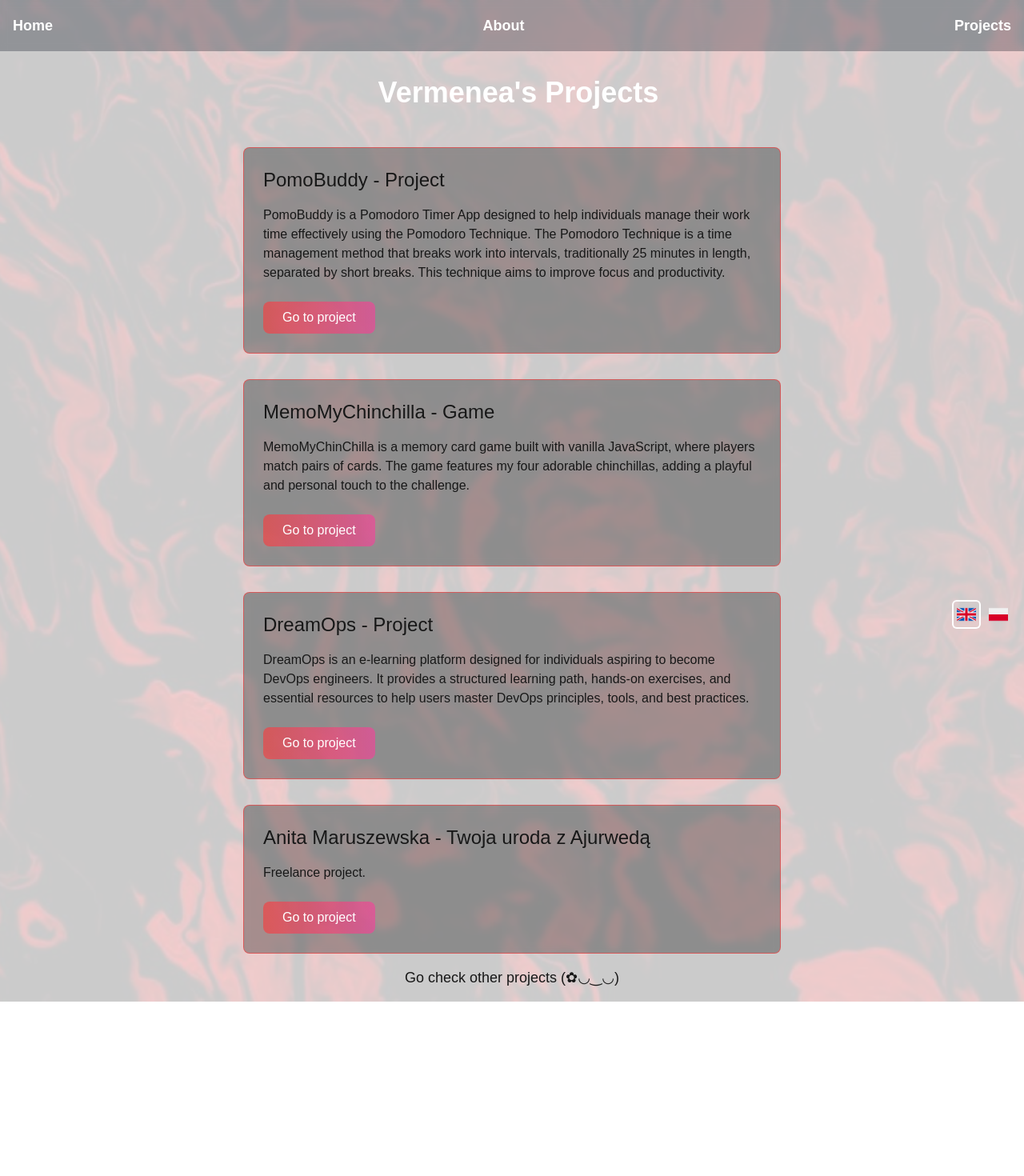
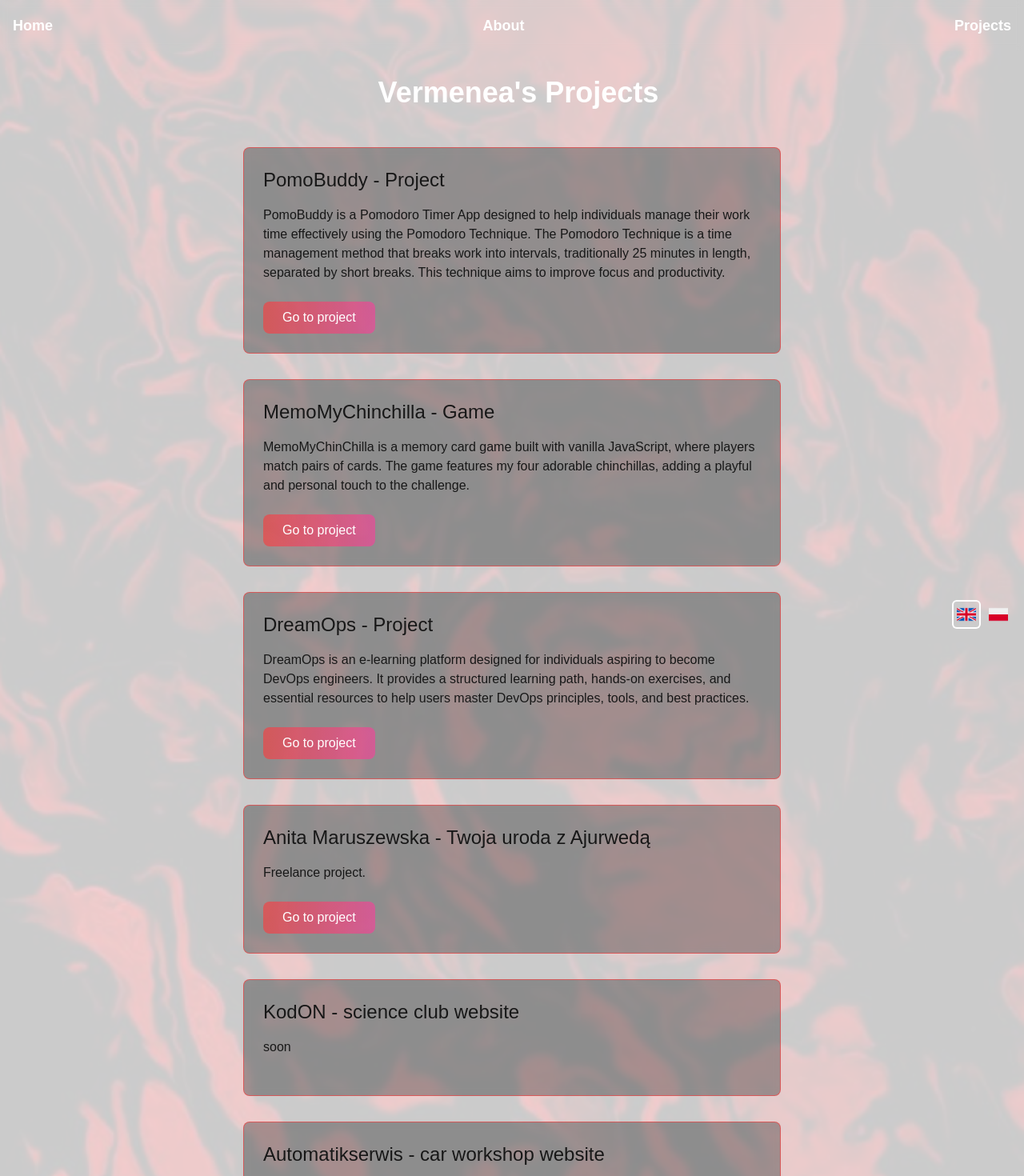
Before and after one commit to vermenea/portfolio, a Next.js app: page /projects in a window 1280 px wide. Shown: the top 1470 px of the page at 80% size. Before the commit the page ends 1252 px from the top, so only its background shows below. Built offline with nearby package versions, Linux system fonts and the light colour scheme.

Commit message:
feat: enhancing website & fixing some issues

```diff
--- a/app/about/page.tsx
+++ b/app/about/page.tsx
@@ -38,7 +38,15 @@ export default function About() {
           className='w-48 md:w-72 h-auto'
         />
       </div>
-      <div className='flex space-x-4 justify-center w-full mt-8 mb-20'>
+      <div>
+          <Link
+            href='mailto:vermenea@gmail.com'
+            className='px-6 py-2 rounded-lg bg-gradient-to-r from-red-500/70 to-pink-500/70 text-white hover:from-red-400 hover:to-pink-400 transition-all duration-300 transform hover:scale-105'
+          >
+            {t.home.contactMe}
+          </Link>
+        </div>
+      <div className='flex space-x-4 justify-center w-full mt-20 mb-20'>
         <Link href='https://github.com/vermenea' passHref>
           <Image
             src='/githubwhite.png'
--- a/app/projects/page.tsx
+++ b/app/projects/page.tsx
@@ -9,7 +9,7 @@ const projectLinks = [
   'https://vermenea.github.io/MemoMyChinchilla/',
   'https://frontend-staging.tuto.dev.pfaff.app/',
   'https://anitamaruszewska.pl/',
-];
+] as const;
 
 export default function Projects() {
   const { language } = useLanguage();
@@ -19,7 +19,7 @@ export default function Projects() {
     <div className='relative flex flex-col items-center justify-center min-h-screen p-4'>
       <div className='absolute inset-0 bg-[url("/bcg.jpg")] bg-cover bg-center opacity-20 z-0'></div>
       <div className='relative z-10 w-full flex flex-col items-center'>
-        <nav className='fixed top-0 left-0 w-screen h-16 flex items-center justify-between px-4 bg-gray-900/30 backdrop-blur-sm z-50'>
+        <nav className='fixed top-0 left-0 w-screen h-16 flex items-center justify-between px-4 bg-transparent-900/30 backdrop-blur-sm z-50'>
           <Link href='/' passHref>
             <p className='text-lg font-semibold text-white'>{t.nav.home}</p>
           </Link>
@@ -43,18 +43,20 @@ export default function Projects() {
               <h2 className='text-2xl mb-4'>{project.title}</h2>
               <p className='mb-6'>{project.description}</p>
               <div className='flex gap-4'>
-                <Link
-                  href={projectLinks[index]}
-                  className='px-6 py-2 rounded-lg bg-gradient-to-r from-red-500/70 to-pink-500/70 text-white hover:from-red-400 hover:to-pink-400 transition-all duration-300 transform hover:scale-105'
-                >
-                  {t.projects.goToProject}
-                </Link>
+                {!['Automatikserwis - car workshop website', 'KodON - science club website', 'KodON - strona internetowa koła naukowego', 'Automatikserwis - strona internetowa warsztatu samochodowego'].includes(project.title) && (
+                  <Link
+                    href={projectLinks[index] || '#'}
+                    className='px-6 py-2 rounded-lg bg-gradient-to-r from-red-500/70 to-pink-500/70 text-white hover:from-red-400 hover:to-pink-400 transition-all duration-300 transform hover:scale-105'
+                  >
+                    {t.projects.goToProject}
+                  </Link>
+                )}
               </div>
             </div>
           ))}
         </div>
 
-        <p className='text-lg text-center mt-4'>{t.projects.checkOthers}</p>
+        <Link href='https://github.com/vermenea?tab=repositories' className='text-lg text-center mt-4' passHref>{t.projects.checkOthers}</Link>
         <div className='fixed bottom-4 right-4 flex gap-2'>
           <LanguageToggle />
         </div>
--- a/translations/translations.ts
+++ b/translations/translations.ts
@@ -33,6 +33,14 @@ export const translations = {
         {
           title: 'Anita Maruszewska - Twoja uroda z Ajurwedą',
           description: 'Freelance project.'
+        },
+        {
+          title: 'KodON - science club website',
+          description: 'soon'
+        },
+        {
+          title: 'Automatikserwis - car workshop website',
+          description: 'soon'
         }
       ]
     }
@@ -71,6 +79,14 @@ export const translations = {
         {
           title: 'Anita Maruszewska - Twoja uroda z Ajurwedą',
           description: 'Projekt freelancerski.'
+        },
+        {
+          title: 'KodON - strona internetowa koła naukowego',
+          description: 'wkrótce'
+        },
+        {
+          title: 'Automatikserwis - strona internetowa warsztatu samochodowego',
+          description: 'wkrótce'
         }
       ]
     }
```
